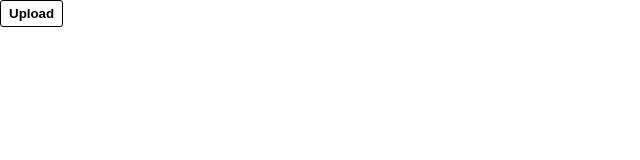
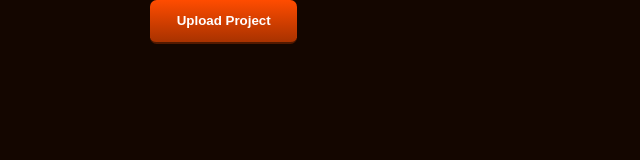
Before and after one commit to Magnogen/Weber, a plain HTML site: page index.html in a window 1280 px wide. Shown: the whole page, without its empty margins (0-640 px from the left). Drawn offline with Linux system fonts and the light colour scheme.

Commit message:
Style updates and drag and drop
- Dark orange theme
- Making folder things visible for debugging

I have no idea what this drag and drop thing is though, I didn't change anything and its now working...

Once a project is uploaded, there's no way to upload a different one, but that's a problem for future Mag

```diff
--- a/index.html
+++ b/index.html
@@ -6,9 +6,10 @@
 
   </head>
   <body>
+    <main>
+      <input type="file" upload webkitdirectory>
 
-    <input type="file" upload webkitdirectory>
-
-    <script src="script.js"></script>
+      <script src="script.js"></script>
+    </main>
   </body>
 </html>
--- a/script.js
+++ b/script.js
@@ -13,10 +13,10 @@ function apply(object, path, content, char=":") {
 
 $('[upload]').addEventListener('change', async event => {
   var root = {};
-  for (let file of event.target.files) {
+  for (let file of event.target.files)
     root = apply(root, file.webkitRelativePath, file, '/')
-  }
   console.log(root)
+  $('main').innerHTML += '<br>' + JSON.stringify(root, null, '| &nbsp ').replaceAll('\n', '<br>')
 })
 
 $('[upload]').addEventListener('drop', $('[upload]').onchange)
--- a/style.css
+++ b/style.css
@@ -1,29 +1,44 @@
-html, body {
+/*
+  Primary:        #ff4c00[ff]
+  Text:           #ffffff[ff]
+  Primary-Dark:   #a83200[ff]
+  Primary-Shadow: #521900[ff]
+  Background:     #140600[ff]
+
+  finding background colour
+    background-color: #000 (on body)
+    background-color: #ff4c0014 (overlay)
+ */
+body {
   margin: 0;
   padding: 0;
+  background-color: #140600;
+  color: #fff;
+}
+
+main {
+  max-width: 980px;
+  margin-left: auto;
+  margin-right: auto;
+
 }
 
 [upload] {
   color: transparent;
-} [upload]::-webkit-file-upload-button {
-  visibility: hidden;
-} [upload]:before {
-  content: 'Upload';
-  color: black;
+  -webkit-user-select: none;
+}
+[upload]::-webkit-file-upload-button {
+  display: none;
+}
+[upload]:before {
+  content: 'Upload Project';
+  color: #fff;
   display: inline-block;
-  background: linear-gradient(top, #f9f9f9, #e3e3e3);
-  border: 1px solid #999;
-  border-radius: 3px;
-  padding: 5px 8px;
-  outline: none;
-  white-space: nowrap;
-  -webkit-user-select: none;
+  background: linear-gradient(180deg, #ff4c00 0%, #a83200 100%);
+  border-bottom: 2px solid #521900;
+  border-radius: 0.5em;
+  padding: 1em 2em;
   cursor: pointer;
-  text-shadow: 1px 1px #fff;
-  font-weight: 700;
-  font-size: 10pt;
-} [upload]:hover::before {
-  border-color: black;
-} [upload]:active::before {
-  background: -webkit-linear-gradient(top, #e3e3e3, #f9f9f9);
+  font-weight: bold;
+  font-size: 1em;
 }
```
Also changed, not shown: 1 other file.
